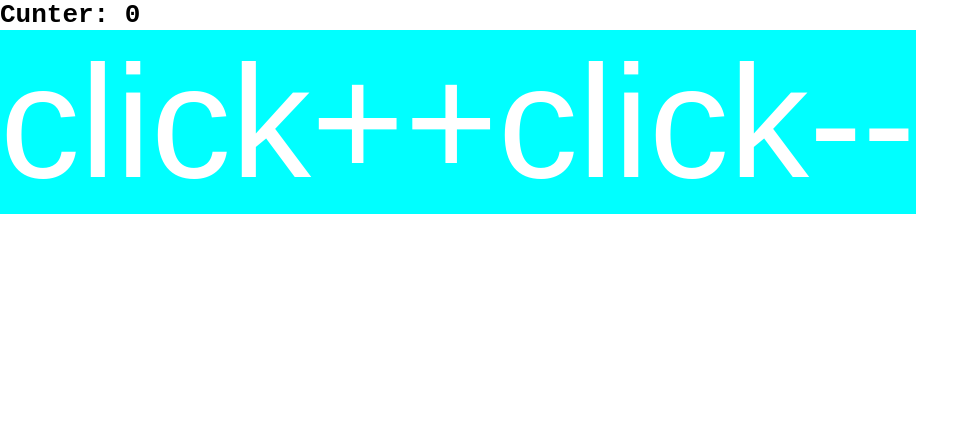
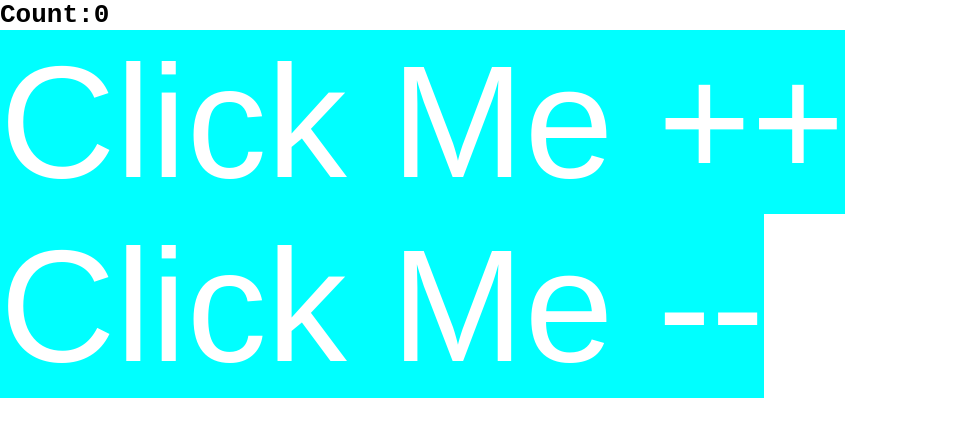
Before and after one commit to shakhzodbekbobobekov/My-Tasks, a React (Create React App) app: page / in a window 1280 px wide. Shown: the top 436 px of the page, without its empty margins (0-979 px from the left). Built offline with nearby package versions, Linux system fonts and the light colour scheme.

Commit message:
counter numbers

```diff
--- a/src/App.js
+++ b/src/App.js
@@ -1,27 +1,63 @@
+// import React from "react";
+
+
+// class App extends React.Component {
+//     constructor(props) {
+//         super(props);
+//         this.state = {
+//             count: 0,
+//         }
+//     }
+
+//     addOne = () => {
+//         this.setState(({ count: this.state.count + 1 }), () => console.log('qushildi'));
+//     }
+
+//     render() {
+//         return (
+//             <div>
+//                 <h1>Cunter: {this.state.count} </h1>
+//                 <button onClick={this.addOne} > click++ </button>
+//                 <button> click-- </button>
+//             </div>
+//         )
+//     }
+// }
+
+// export default App;
+
+
 import React from "react";
-
 
 class App extends React.Component {
     constructor(props) {
         super(props);
         this.state = {
             count: 0,
-        }
+        };
     }
 
     addOne = () => {
-        this.setState(({ count: this.state.count + 1 }), () => console.log('qushildi'));
+        this.setState({ count: this.state.count + 1 })
+    }
+
+    minus = () => {
+        if (this.state.count > 0) {
+            this.setState({ count: this.state.count - 1 })
+
+        }
     }
 
     render() {
         return (
             <div>
-                <h1>Cunter: {this.state.count} </h1>
-                <button onClick={this.addOne} > click++ </button>
-                <button> click-- </button>
+                <h1> Count:{this.state.count} </h1>
+                <button onClick={this.addOne} >Click Me ++</button>
+                <button onClick={this.minus} >Click Me --</button>
             </div>
         )
     }
+
 }
 
-export default App;
+export default App
```
